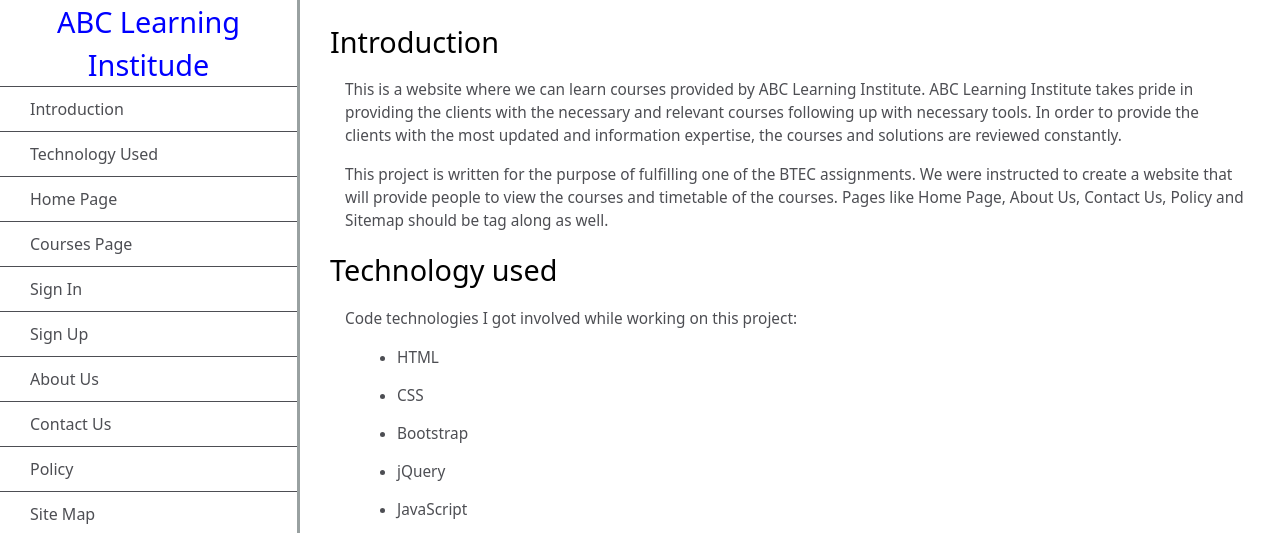
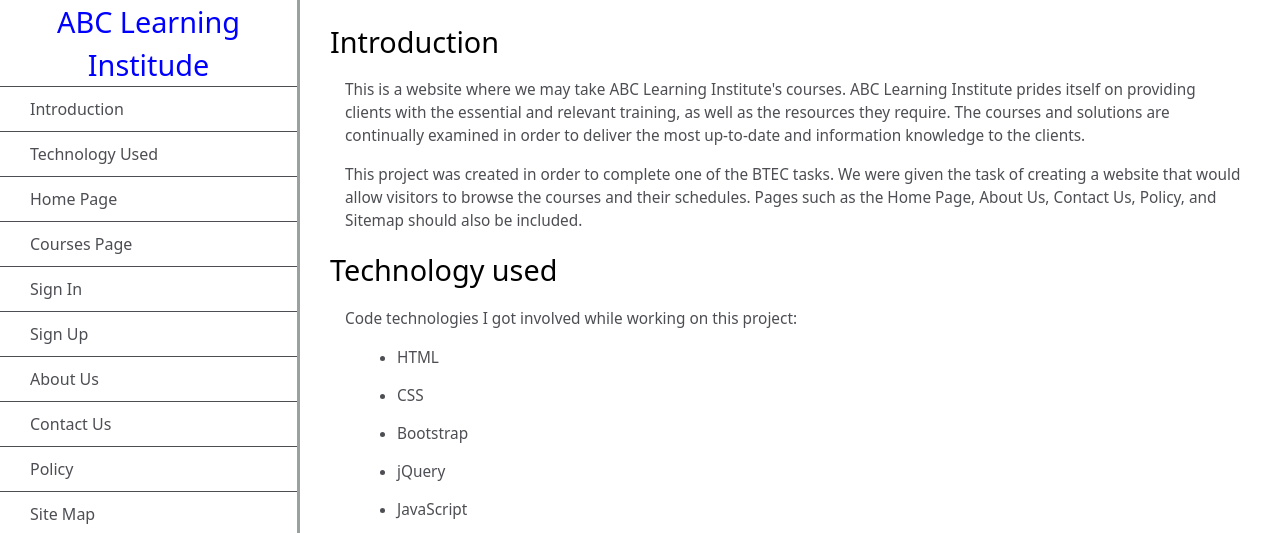
Before and after one commit to Zune6645/ABC_Institude, a plain HTML site: page index.html in a window 1280 px wide. Shown: the top 533 px of the page. Drawn offline with nearby package versions, Linux system fonts and the light colour scheme.

Commit message:
my changes

```diff
--- a/index.html
+++ b/index.html
@@ -39,12 +39,11 @@
           <header>Introduction</header>
           <article>
             <p>
-              This is a website where we can learn courses provided by ABC Learning Institute. ABC Learning Institute takes pride in providing the clients with the necessary and relevant courses following up with necessary tools. In order to provide the clients with the most updated and information expertise, the courses and solutions are reviewed constantly.
-            </p>
+This is a website where we may take ABC Learning Institute's courses. ABC Learning Institute prides itself on providing clients with the essential and relevant training, as well as the resources they require. The courses and solutions are continually examined in order to deliver the most up-to-date and information knowledge to the clients.            </p>
 
             <p>
-              This project is written for the purpose of fulfilling one of the BTEC assignments.
-              We were instructed to create a website that will provide people to view the courses and timetable of the courses. Pages like Home Page, About Us, Contact Us, Policy and Sitemap should be tag along as well.
+              This project was created in order to complete one of the BTEC tasks.
+We were given the task of creating a website that would allow visitors to browse the courses and their schedules. Pages such as the Home Page, About Us, Contact Us, Policy, and Sitemap should also be included.
             </p>
 
           </article>
```
